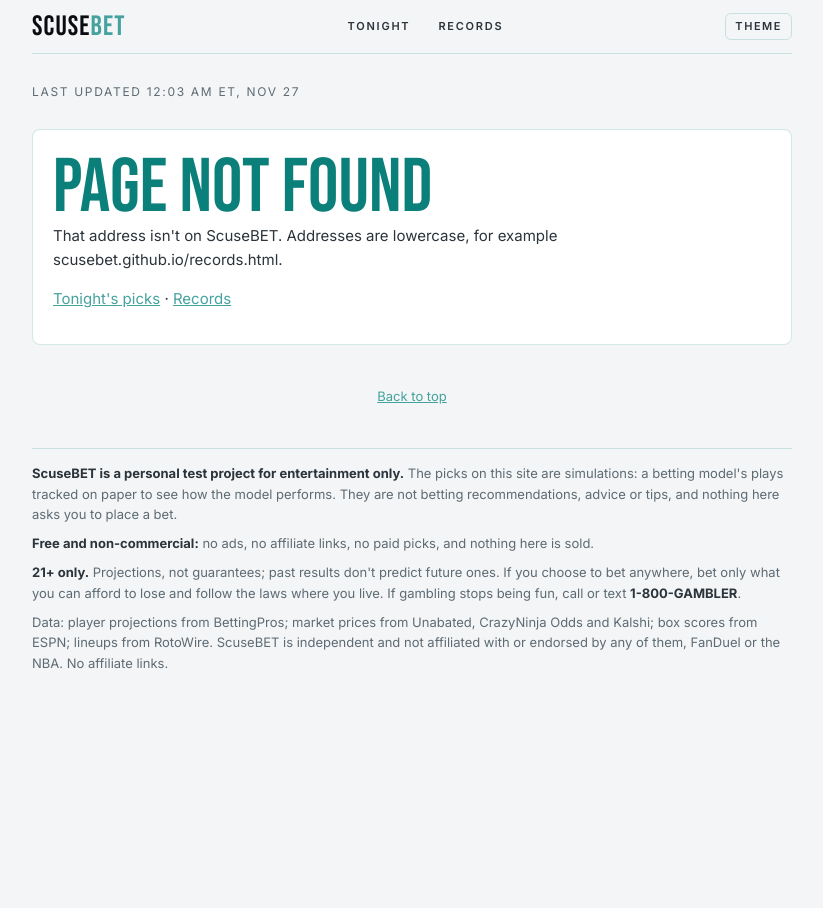
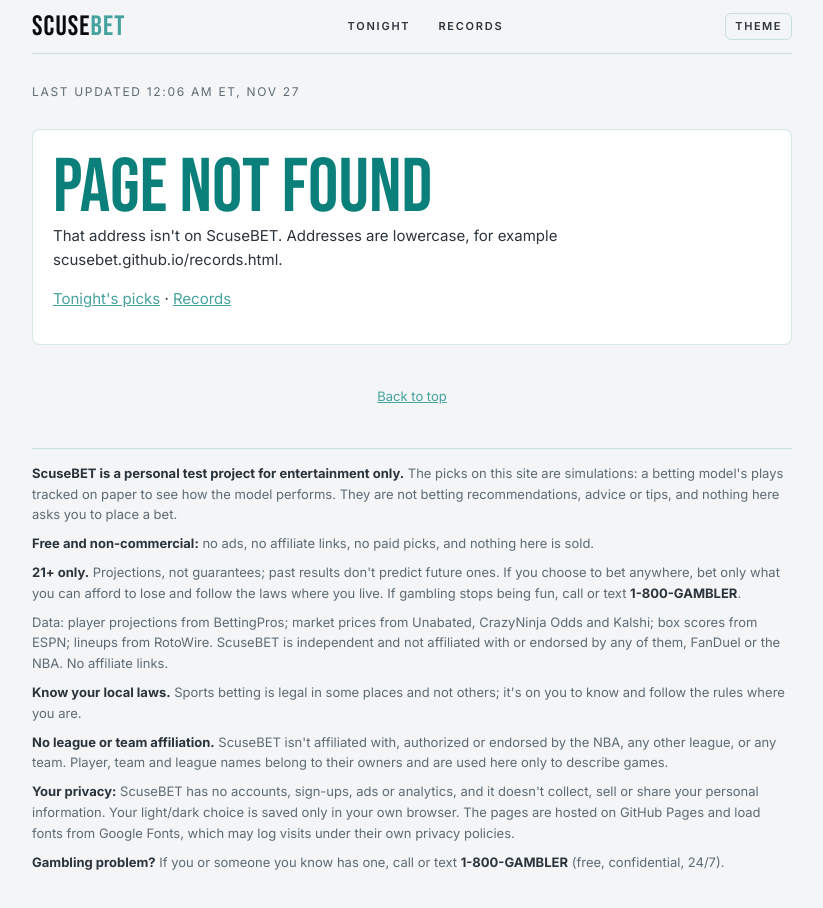
Before and after one commit to scuseBET/scusebet.github.io, a plain HTML site: page 404.html in a window 1280 px wide. Shown: the whole page, without its empty margins (228-1051 px from the left). Before the commit the page ends 800 px from the top, so only its background shows below. Drawn offline with Linux system fonts and the light colour scheme.

Commit message:
Site update

```diff
--- a/404.html
+++ b/404.html
@@ -74,7 +74,7 @@ a { color:var(--accent-dim); }
 <header class="top"><a class="logo" href="/index.html">SCUSE<span>BET</span></a><nav class="pages"><a href="/index.html">Tonight</a><a href="/records.html">Records</a></nav>
 <button class="theme" id="theme" type="button" aria-label="Switch light or dark">Theme</button>
 </header>
-<div class="updated">Last updated 12:03 AM ET, Nov 27</div>
+<div class="updated">Last updated 12:06 AM ET, Nov 27</div>
 <script>(function(){var p=location.pathname,l=p.toLowerCase().replace(/\/+$/,"");var known={"/records":1,"/records.html":1,"/v1":1,"/v1.html":1,"/index.html":1,"":1};if(p!==l&&known[l]!==undefined){location.replace((l||"/")+location.hash);}})();</script><section class="card"><h1>Page not found</h1><p class="lede">That address isn't on ScuseBET. Addresses are lowercase, for example scusebet.github.io/records.html.</p><p><a href="/index.html">Tonight's picks</a> · <a href="/records.html">Records</a></p></section>
 <p class="totop"><a href="#top">Back to top</a></p>
 <footer>
@@ -86,6 +86,14 @@ you to place a bet.</div>
 what you can afford to lose and follow the laws where you live. If gambling stops being fun, call or text <b>1-800-GAMBLER</b>.</div>
 <div>Data: player projections from BettingPros; market prices from Unabated, CrazyNinja Odds and Kalshi; box scores from ESPN; lineups
 from RotoWire. ScuseBET is independent and not affiliated with or endorsed by any of them, FanDuel or the NBA. No affiliate links.</div>
+<div><b>Know your local laws.</b> Sports betting is legal in some places and not others; it's on you to know and follow the rules
+where you are.</div>
+<div><b>No league or team affiliation.</b> ScuseBET isn't affiliated with, authorized or endorsed by the NBA, any other league,
+or any team. Player, team and league names belong to their owners and are used here only to describe games.</div>
+<div><b>Your privacy:</b> ScuseBET has no accounts, sign-ups, ads or analytics, and it doesn't collect, sell or share your
+personal information. Your light/dark choice is saved only in your own browser. The pages are hosted on GitHub Pages and load fonts
+from Google Fonts, which may log visits under their own privacy policies.</div>
+<div><b>Gambling problem?</b> If you or someone you know has one, call or text <b>1-800-GAMBLER</b> (free, confidential, 24/7).</div>
 </footer>
 </div><script>
 (function(){var b=document.getElementById('theme');if(!b)return;function cur(){return document.documentElement.getAttribute('data-theme');}
```
Also changed, not shown: index.html (+9 -1 lines), records.html (+9 -1 lines), v1.html (+9 -1 lines).
